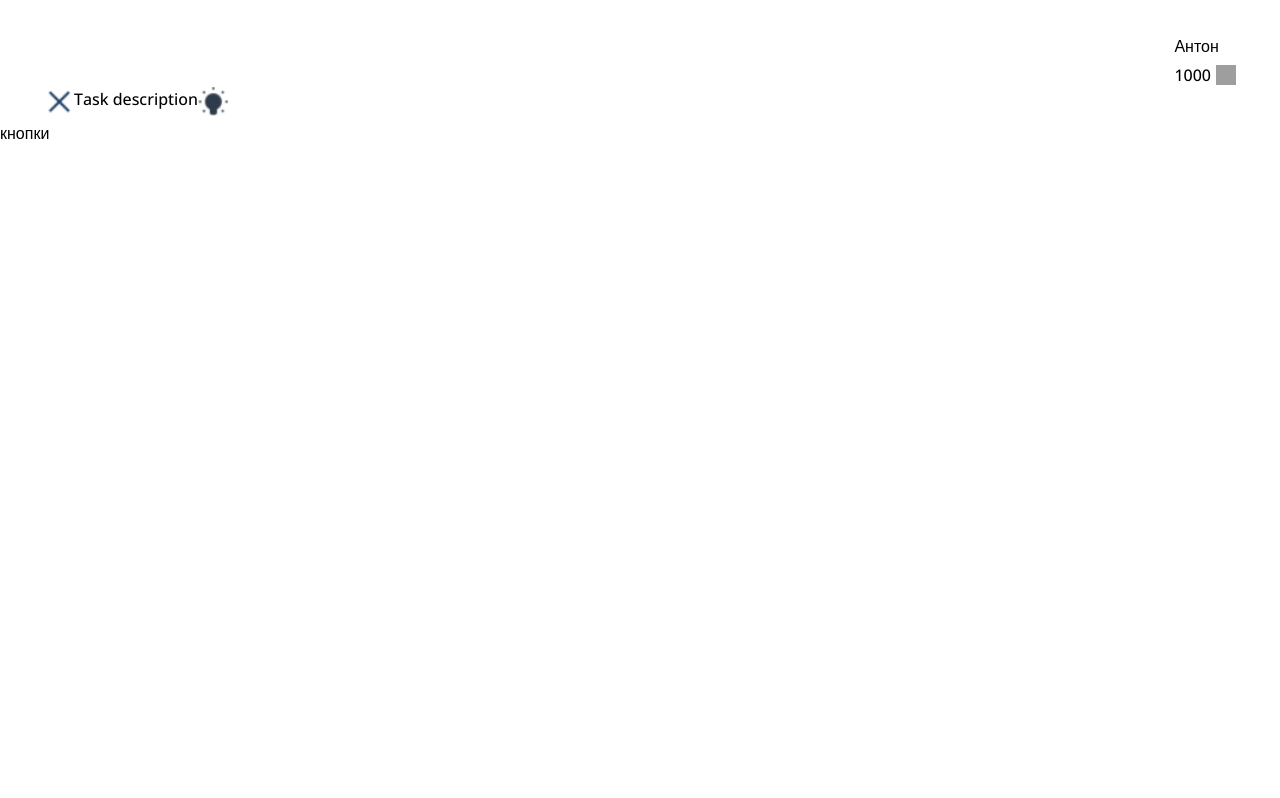
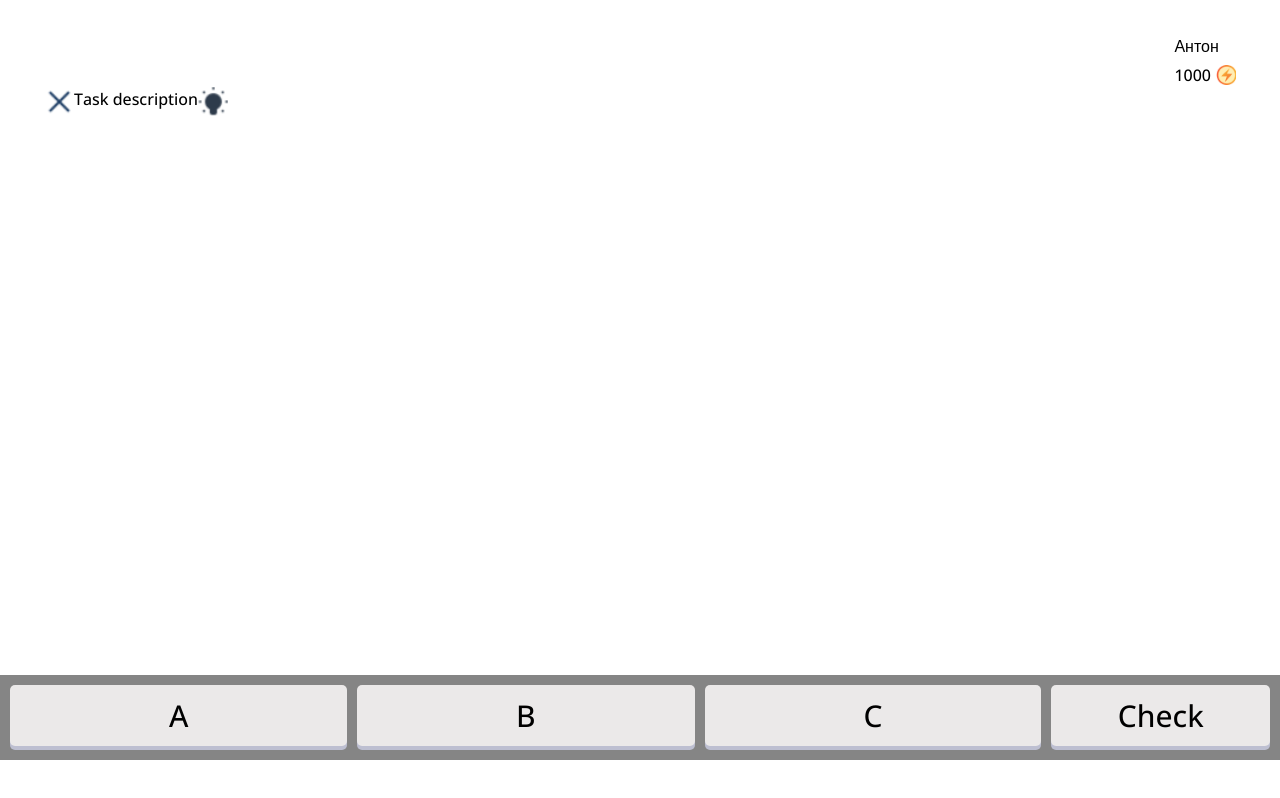
Before and after one commit to starik061/eo-space-vue, a Vue app: page / in a window 1280 px wide. Built offline with nearby package versions, Linux system fonts and the light colour scheme; grey boxes are pictures that could not be loaded.

Commit message:
made answer butons block with styles

```diff
--- a/main.scss
+++ b/main.scss
@@ -7,3 +7,17 @@ body {
   font-style: normal;
   font-variation-settings: 'wdth' 100;
 }
+
+.visually-hidden {
+  position: absolute;
+  width: 1px;
+  height: 1px;
+  margin: -1px;
+  border: 0;
+  padding: 0;
+
+  white-space: nowrap;
+  clip-path: inset(100%);
+  clip: rect(0 0 0 0);
+  overflow: hidden;
+}
--- a/src/components/AnswerButtonsBlock.vue
+++ b/src/components/AnswerButtonsBlock.vue
@@ -1,6 +1,15 @@
 <template>
-    <div>
-        кнопки
+    <div class="btn-container">
+        <input class="visually-hidden" id="answerA" type="radio" value="A" name="answer">
+        <label for="answerA" class="btn">A
+        </label>
+        <input class="visually-hidden" id="answerB" type="radio" value="B" name="answer">
+        <label for="answerB" class="btn">B
+        </label>
+        <input class="visually-hidden" id="answerC" type="radio" value="C" name="answer">
+        <label for="answerC" class="btn">C
+        </label>
+        <button class="btn check-btn" type="submit">Check</button>
     </div>
 </template>
 
@@ -10,4 +19,48 @@ export default {
 }
 </script>
 
-<style lang="scss" scoped></style>
+<style lang="scss" scoped>
+.btn-container {
+    position: fixed;
+    bottom: 40px;
+    display: flex;
+    flex-wrap: wrap;
+    gap: 10px;
+    width: 100%;
+    padding: 10px 10px 14px 10px;
+    background-color: #858585;
+    font-size: 30px;
+}
+
+.btn {
+    flex-grow: 2.8;
+    display: flex;
+    justify-content: center;
+    align-items: center;
+    padding: 8px 15px;
+    background-color: #ebe9e9;
+    border-radius: 5px;
+    -webkit-box-shadow: 0px 6px 0px 0px rgba(189, 191, 209, 1);
+    -moz-box-shadow: 0px 6px 0px 0px rgba(189, 191, 209, 1);
+    box-shadow: 0px 4px 0px 0px rgba(189, 191, 209, 1);
+
+    &:hover,
+    :focus {
+        box-shadow: 0px 4px 0px 0px #fcfc7f;
+    }
+}
+
+input[type="radio"]:checked+label.btn {
+    background-color: #fcfc7f;
+    box-shadow: none;
+}
+
+.check-btn {
+    flex-grow: 1;
+
+    &:hover,
+    :focus {
+        box-shadow: 0px 4px 0px 0px rgb(251, 126, 241);
+    }
+}
+</style>
--- a/src/components/icons/EnergyCoinIcon.vue
+++ b/src/components/icons/EnergyCoinIcon.vue
@@ -8,7 +8,7 @@
 .coin {
     width: 20px;
     height: 20px;
-    background-image: url("../../assets/coin.png");
+    background-image: url("/coin.png");
     background-size: cover;
 }
 </style>
```
